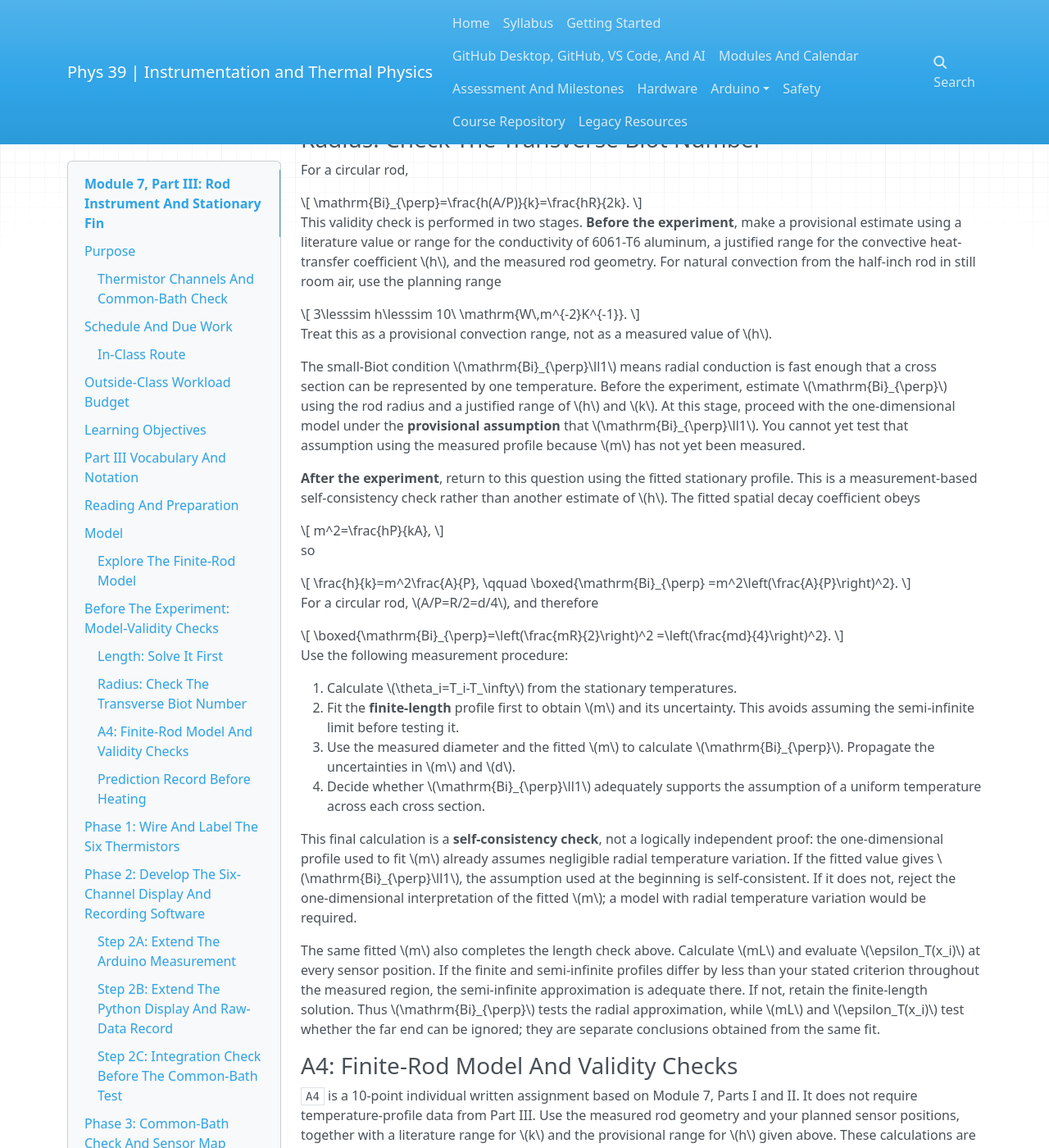
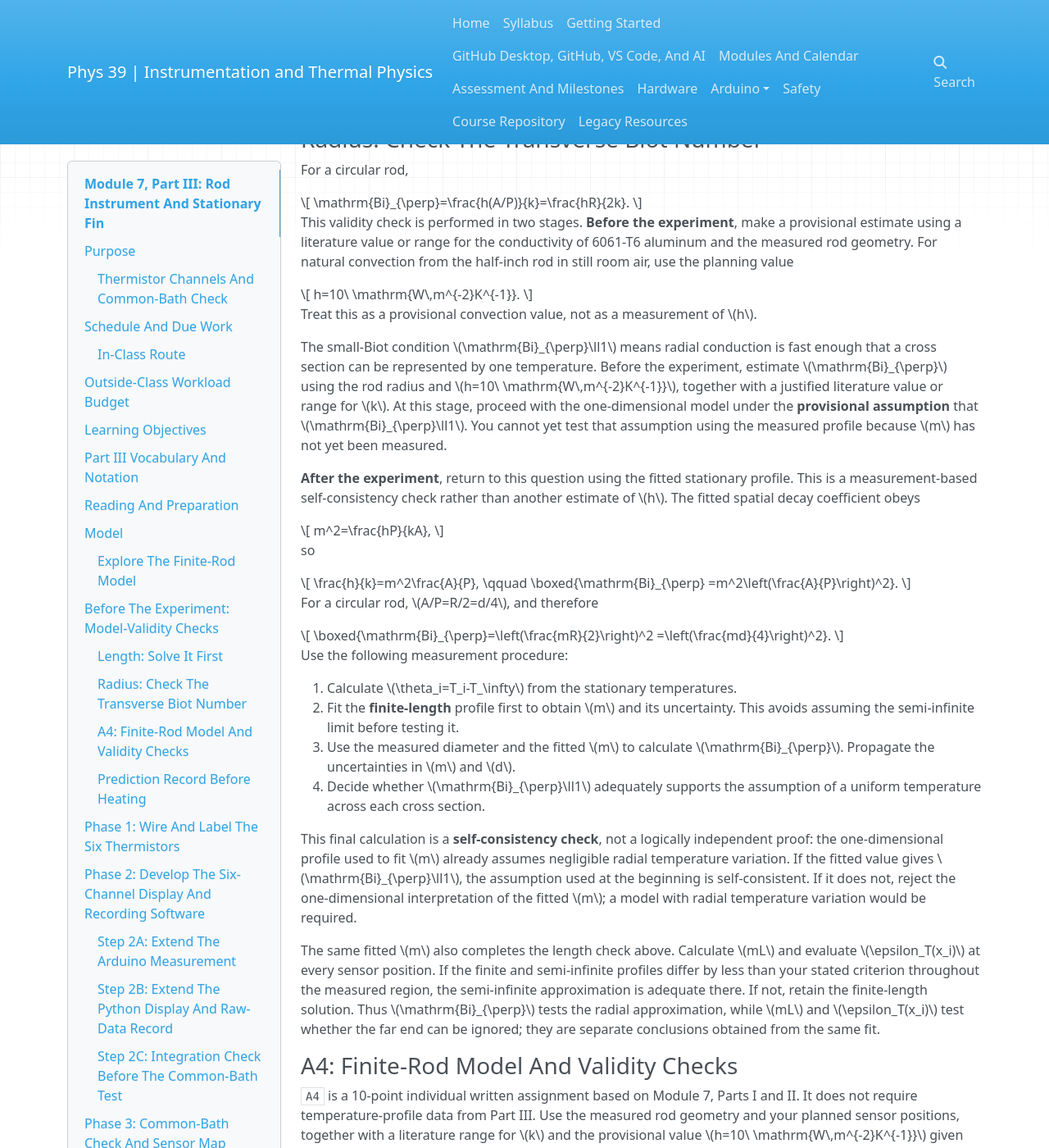
Before and after one commit to SethFraden/Phys39F26-course, an MkDocs documentation site: the page built from course/labs/lab-08/index.md, in a window 1280 px wide and 1400 px high, scrolled down 6608 px. Shown: the whole window at 82% size. Built offline with MkDocs 1.6.1, drawn with Linux system fonts in a browser that asks for light colours; a script that is not in the unit is left out; some of the changed text lies outside the part shown.

Commit message:
Clarify Module 7 convection estimate and model comparison

```diff
--- a/course/labs/lab-08/index.md
+++ b/course/labs/lab-08/index.md
@@ -462,21 +462,20 @@
 
 This validity check is performed in two stages. **Before the experiment**, make
 a provisional estimate using a literature value or range for the conductivity
-of 6061-T6 aluminum, a justified range for the convective heat-transfer
-coefficient \(h\), and the measured rod geometry. For natural convection from
-the half-inch rod in still room air, use the planning range
+of 6061-T6 aluminum and the measured rod geometry. For natural convection from
+the half-inch rod in still room air, use the planning value
 
 \[
-3\lesssim h\lesssim
-10\ \mathrm{W\,m^{-2}K^{-1}}.
+h=10\ \mathrm{W\,m^{-2}K^{-1}}.
 \]
 
-Treat this as a provisional convection range, not as a measured value of \(h\).
+Treat this as a provisional convection value, not as a measurement of \(h\).
 
 The small-Biot condition \(\mathrm{Bi}_{\perp}\ll1\) means radial conduction
 is fast enough that a cross section can be represented by one temperature.
 Before the experiment, estimate \(\mathrm{Bi}_{\perp}\) using the rod radius
-and a justified range of \(h\) and \(k\). At this stage, proceed with the
+and \(h=10\ \mathrm{W\,m^{-2}K^{-1}}\), together with a justified literature
+value or range for \(k\). At this stage, proceed with the
 one-dimensional model under the **provisional assumption** that
 \(\mathrm{Bi}_{\perp}\ll1\). You cannot yet test that assumption using the
 measured profile because \(m\) has not yet been measured.
@@ -535,7 +534,8 @@
 `A4` is a 10-point individual written assignment based on Module 7, Parts I
 and II. It does not require temperature-profile data from Part III. Use the
 measured rod geometry and your planned sensor positions, together with a
-literature range for \(k\) and the provisional range for \(h\)
+literature range for \(k\) and the provisional value
+\(h=10\ \mathrm{W\,m^{-2}K^{-1}}\)
 given above. These calculations are predictions to record before heating the
 rod; they are not the final measurement-based validity checks. Submit one PDF
 organized under the following four headings. Show units and dimensional checks
@@ -556,15 +556,15 @@
 **Part 3. Make a provisional finite-length prediction.** Complete Lienhard
 Problem 4.12 to obtain the semi-infinite limit. Use Example 4.8 and Problem
 4.20 to quantify the effect of approximating the tip boundary condition. From
-the provisional ranges of \(h\) and \(k\), calculate a range for
+the provisional value of \(h\) and literature range for \(k\), calculate a range for
 \(m\), then calculate \(mL\) and \(\epsilon_T(x)\) at every planned course-rod
 sensor position. State whether you expect the course rod to be adequately
 semi-infinite over the measured region, and state the positions, parameter
 ranges, and error criterion on which this prediction depends.
 
 **Part 4. Make a provisional one-dimensional prediction.** Calculate a range
-for \(\mathrm{Bi}_{\perp}\) using the same provisional values of
-\(h\) and \(k\). State whether you expect each cross section to
+for \(\mathrm{Bi}_{\perp}\) using the same provisional value of \(h\) and
+literature range for \(k\). State whether you expect each cross section to
 be represented adequately by one temperature. Do not combine this radius
 conclusion with the finite-length conclusion from Part 3.
 
@@ -1012,6 +1012,16 @@
 
 ## Phase 4: Configure And Acquire The Stationary Profile
 
+For the initial Part III prediction, use
+
+\[
+h=10\ \mathrm{W\,m^{-2}K^{-1}}
+\]
+
+as a reasonable guess for natural convection from the rod in still room air.
+This is a planning value, not a measurement. The stationary profile will be
+used to test the model and determine the fitted decay coefficient \(m\).
+
 1. Install rod thermistor 1 in the first rod hole and use that hole as the
    analysis base \(x=0\). It is neither the physical rod end nor the separate
    thermistor embedded in the TEC. Its measured signal \(T(0,t)\) is the
```
Also changed, not shown: other parts of course/labs/lab-08/index.md (+4 -0 lines), docs/labs/lab-08/index.html (+23 -12 lines).
